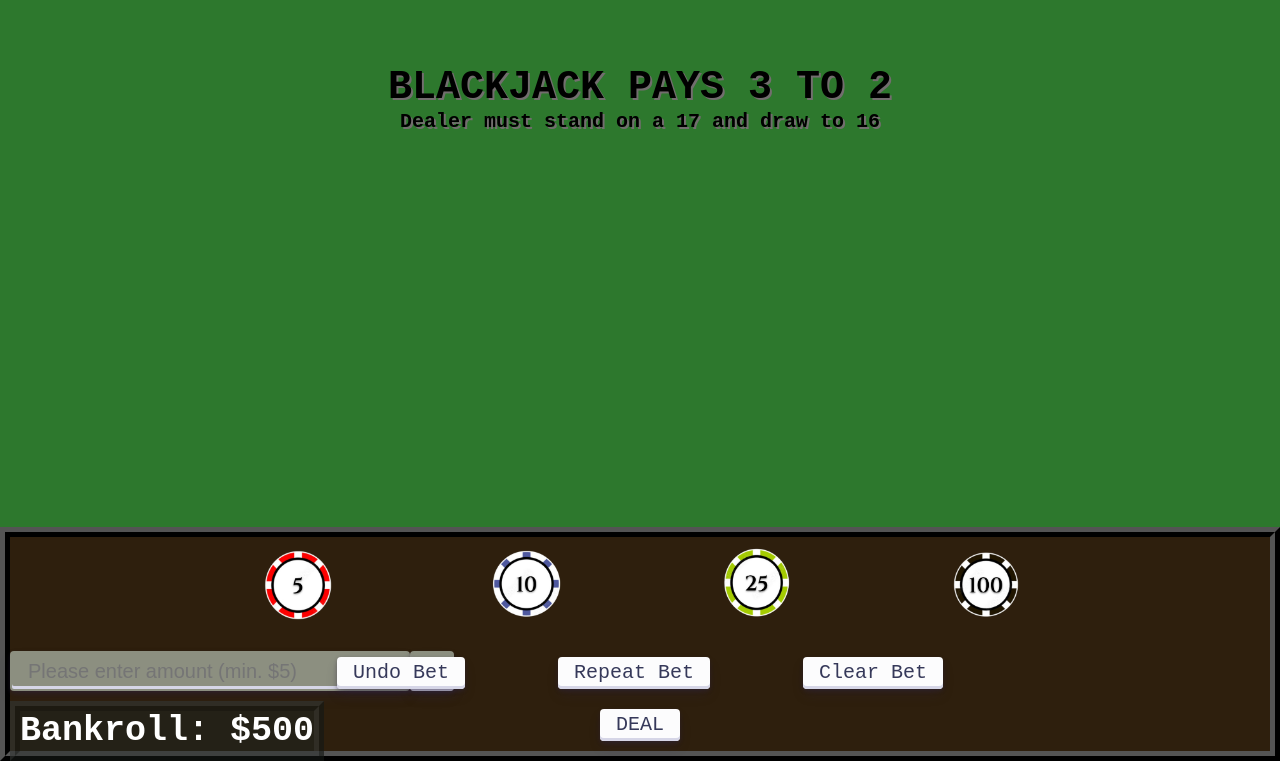
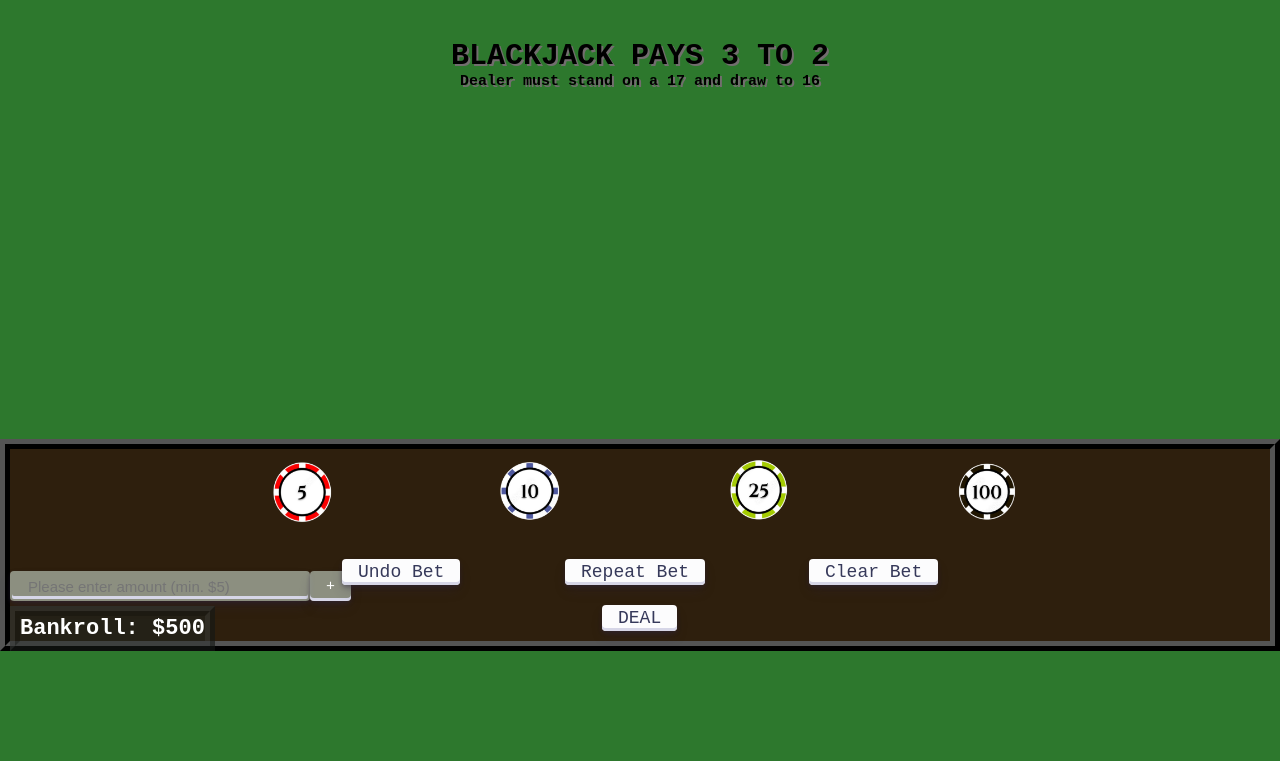
Before and after one commit to cycedmund/blackjack-game, a website built with Vite: page index.html in a window 1280 px wide. Shown: the part 163-924 px from the top of the page. After the commit the page ends 814 px from the top, so only its background shows below. Built offline with nearby package versions, Linux system fonts and the light colour scheme; a web font is replaced by a local one.

Commit message:
adjust width and height for deployment

```diff
--- a/css/main.css
+++ b/css/main.css
@@ -31,13 +31,13 @@ main {
 }
 
 h1 {
-  font-size: 40px;
+  font-size: 30px;
   margin: 0 auto;
   text-shadow: 2px 2px #726e6e;
 }
 
 h3 {
-  font-size: 20px;
+  font-size: 15px;
   margin: 0 auto;
   text-shadow: 2px 2px #726e6e;
 }
@@ -54,7 +54,7 @@ h3 {
 
 .main-container {
   display: flex;
-  height: 170px;
+  height: 100px;
   width: 800px;
   flex-direction: column;
   align-items: center;
@@ -116,10 +116,10 @@ h3 {
 #deposit-input {
   display: inline-block;
   vertical-align: middle;
-  height: 40px;
-  width: 400px;
+  height: 30px;
+  width: 300px;
   color: rgb(36, 35, 42);
-  font-size: 20px;
+  font-size: 15px;
   line-height: 20px;
   min-height: 28px;
   border-radius: 4px;
@@ -133,7 +133,7 @@ h3 {
   transition: all 0.1s ease 0s;
   position: absolute;
   left: 10px;
-  bottom: 70px;
+  bottom: 50px;
 }
 
 #deposit-input:focus {
@@ -143,13 +143,13 @@ h3 {
 #deposit-button {
   display: inline-block;
   vertical-align: middle;
-  height: 40px;
-  font-size: 20px;
+  height: 30px;
+  font-size: 15px;
   color: white;
   background: rgba(215, 234, 221, 0.557);
   position: absolute;
-  left: 410px;
-  bottom: 70px;
+  left: 310px;
+  bottom: 50px;
 }
 
 .chip-field {
@@ -157,7 +157,7 @@ h3 {
   flex-direction: row;
   justify-content: space-evenly;
   align-items: center;
-  height: 80px;
+  height: 70px;
   padding: 10px 10px 10px 10px;
   width: 1000px;
   position: relative;
@@ -166,8 +166,8 @@ h3 {
 
 .chip-label > img {
   cursor: pointer;
-  height: 80px;
-  width: 80px;
+  height: 70px;
+  width: 70px;
 }
 
 .bet-input {
@@ -193,22 +193,22 @@ h3 {
 
 .bet-amount {
   display: flex;
-  font-size: 18px;
-  height: 70px;
-  width: 70px;
-  border: 8px dashed rgb(196, 196, 7);
+  font-size: 12px;
+  height: 60px;
+  width: 60px;
+  border: 5px dashed rgb(196, 196, 7);
   outline-color: black;
   outline-style: solid;
   outline-width: 5px;
   border-radius: 50%;
   background-color: rgba(255, 255, 255, 0.448);
-  margin: 7px;
+  margin: 6px;
   justify-content: center;
   align-items: center;
 }
 
 .bankroll-amount {
-  font-size: 35px;
+  font-size: 22px;
   position: absolute;
   border: 10px ridge rgba(18, 18, 18, 0.183);
   background-color: rgba(29, 35, 31, 0.557);
@@ -231,7 +231,7 @@ h3 {
   cursor: pointer;
   display: inline-flex;
   font-family: "Victor Mono", monospace;
-  height: 32px;
+  height: 26px;
   justify-content: center;
   line-height: 1;
   list-style: none;
@@ -247,7 +247,7 @@ h3 {
   touch-action: manipulation;
   white-space: nowrap;
   will-change: box-shadow, transform;
-  font-size: 20px;
+  font-size: 18px;
 }
 
 .button-30:focus {
```
